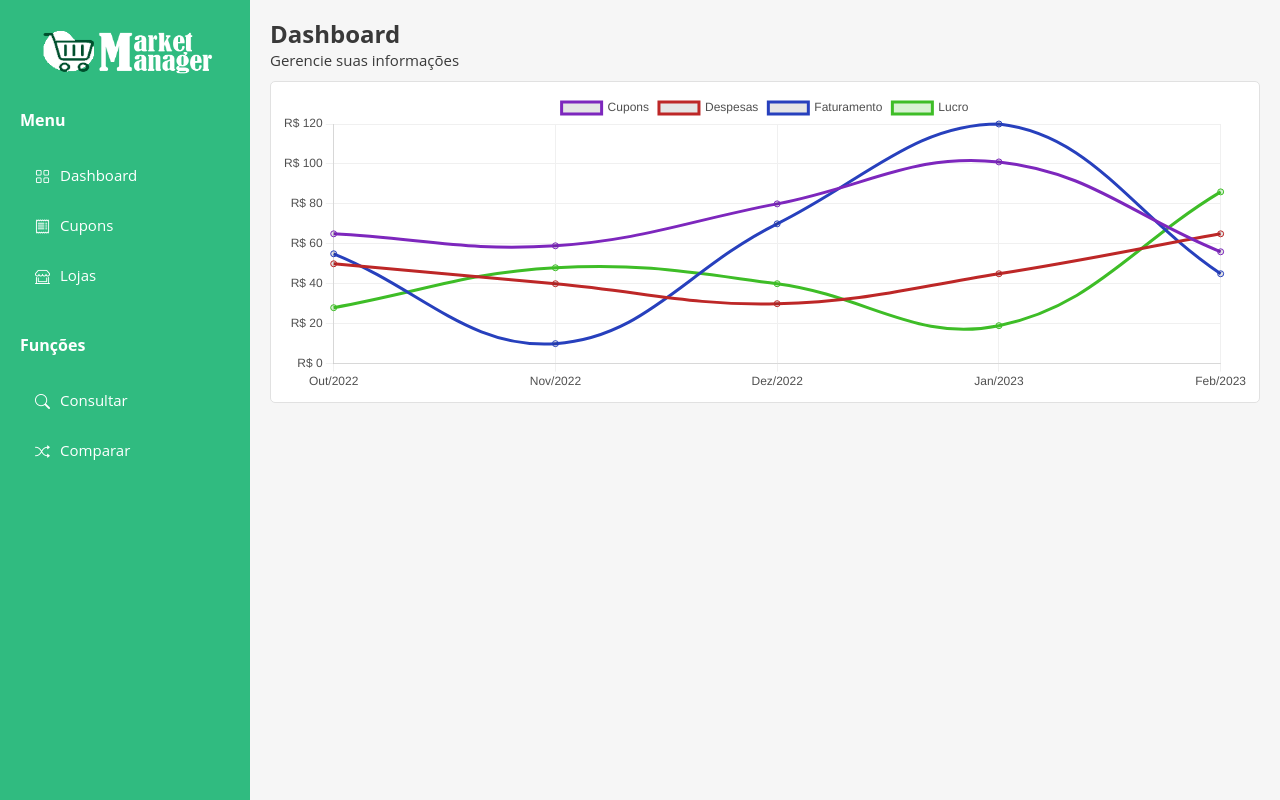
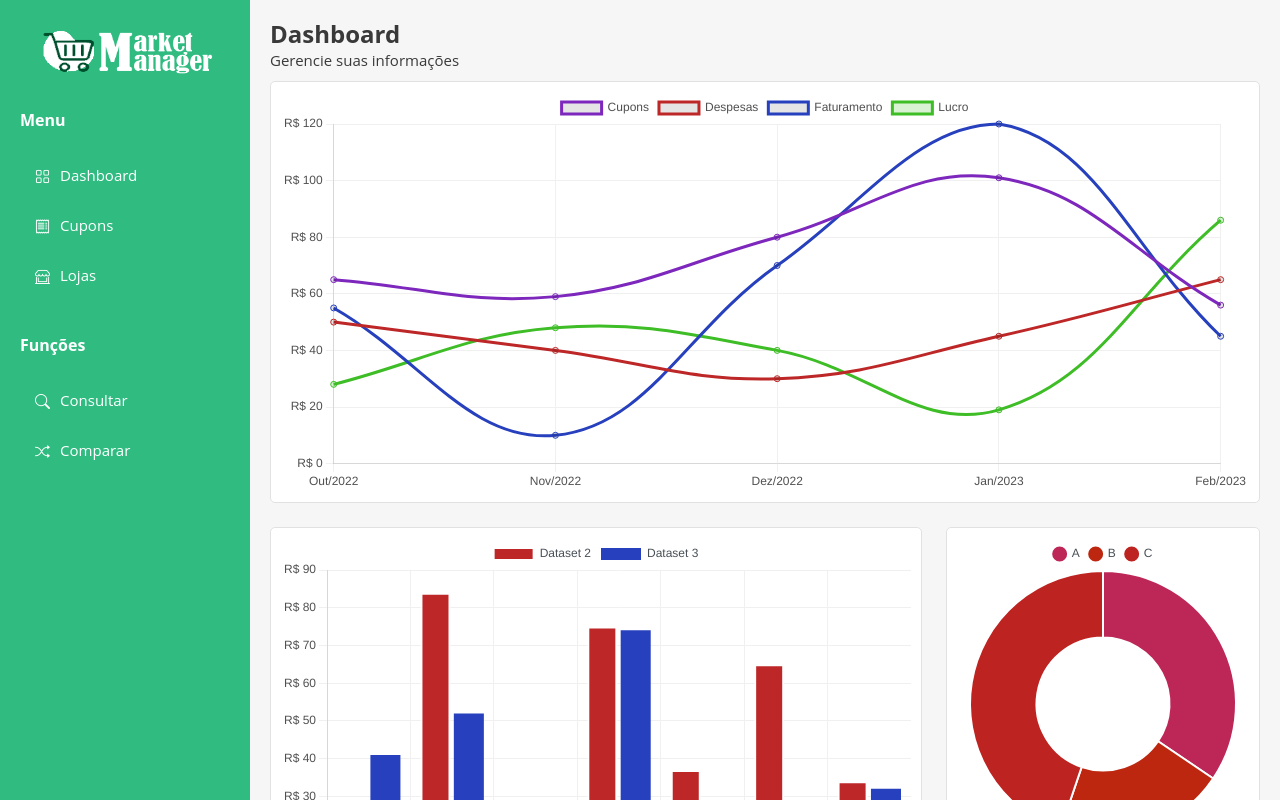
Before and after one commit to BrunoGurris/app.vue.marketmanager, a Vue app: page / in a window 1280 px wide. Built offline with nearby package versions, Linux system fonts and the light colour scheme.

Commit message:
feat(dashboard): graphics

```diff
--- a/src/components/dashboard/Graphic1.vue
+++ b/src/components/dashboard/Graphic1.vue
@@ -1,6 +1,6 @@
 <template>
   <div>
-    <Chart type="line" :data="chartData" :options="options" style="width: 100%; height: 300px" />
+    <Chart type="line" :data="chartData" :options="options" style="width: 100%; height: 400px" />
   </div>
 </template>
 
--- /dev/null
+++ b/src/components/dashboard/Graphic2.vue
@@ -0,0 +1,70 @@
+<template>
+  <div>
+    <Chart type="bar" :data="chartData" :options="options" style="width: 100%; height: 400px" />
+  </div>
+</template>
+
+<script>
+export default {
+  name: 'Graphic2',
+
+  data() {
+    return {
+      chartData: {
+        labels: ['January', 'February', 'March', 'April', 'May', 'June', 'July'],
+        datasets: [
+          {
+            type: 'bar',
+            label: 'Dataset 2',
+            backgroundColor: '#BD2727',
+            data: [21, 84, 24, 75, 37, 65, 34],
+            borderColor: 'white',
+            borderWidth: 2
+          },
+          {
+            type: 'bar',
+            label: 'Dataset 3',
+            backgroundColor: '#2740BD',
+            data: [41, 52, 24, 74, 23, 21, 32]
+          }
+        ],
+      },
+
+      options: {
+        maintainAspectRatio: false,
+        aspectRatio: 0.6,
+        plugins: {
+          legend: {
+            labels: {
+              color: '#495057'
+            }
+          }
+        },
+        scales: {
+          x: {
+            ticks: {
+              color: '#505050'
+            },
+            grid: {
+              color: '#F0F0F0'
+            }
+          },
+          y: {
+            ticks: {
+              callback: function (value) {
+                return 'R$ ' + value;
+              },
+              color: '#505050'
+            },
+            grid: {
+              color: '#F0F0F0'
+            }
+          }
+        }
+      }
+    }
+  }
+}
+</script>
+
+<style lang="scss" scoped></style>
--- /dev/null
+++ b/src/components/dashboard/Graphic3.vue
@@ -0,0 +1,41 @@
+<template>
+  <div class="d-flex justify-content-center align-items-center">
+    <div>
+      <Chart type="doughnut" :data="chartData" :options="options" style="width: 100%; height: 400px" />
+    </div>
+  </div>
+</template>
+
+<script>
+export default {
+  name: 'Graphic3',
+
+  data() {
+    return {
+      chartData: {
+        labels: ['A', 'B', 'C'],
+        datasets: [
+          {
+            data: [540, 325, 702],
+            backgroundColor: ['#BD2758', '#BD2710', '#BD2320'],
+            hoverBackgroundColor: ['#BD9654', '#BD70A1', '#BD6425']
+          }
+        ]
+      },
+
+      options: {
+        plugins: {
+          legend: {
+            labels: {
+              usePointStyle: true,
+              color: '#495057'
+            }
+          }
+        }
+      }
+    }
+  }
+}
+</script>
+
+<style lang="scss" scoped></style>
--- a/src/views/Dashboard.vue
+++ b/src/views/Dashboard.vue
@@ -15,19 +15,40 @@
     </div>
 
     <div class="page-content-layout">
-      <Graphic1 />
+      <div class="row">
+        <div class="col-12">
+          <Graphic1 />
+        </div>
+      </div>
+    </div>
+
+    <div class="row">
+      <div class="col-12 col-lg-8">
+        <div class="page-content-layout mt-4">
+          <Graphic2 />
+        </div>
+      </div>
+      <div class="col-12 col-lg-4">
+        <div class="page-content-layout mt-4">
+          <Graphic3 />
+        </div>
+      </div>
     </div>
   </div>
 </template>
 
 <script>
 import Graphic1 from '@/components/dashboard/Graphic1.vue'
+import Graphic2 from '@/components/dashboard/Graphic2.vue'
+import Graphic3 from '@/components/dashboard/Graphic3.vue'
 
 export default {
   name: 'Dashboard',
 
   components: {
-    Graphic1
+    Graphic1,
+    Graphic2,
+    Graphic3
   },
 
   data() {
```
